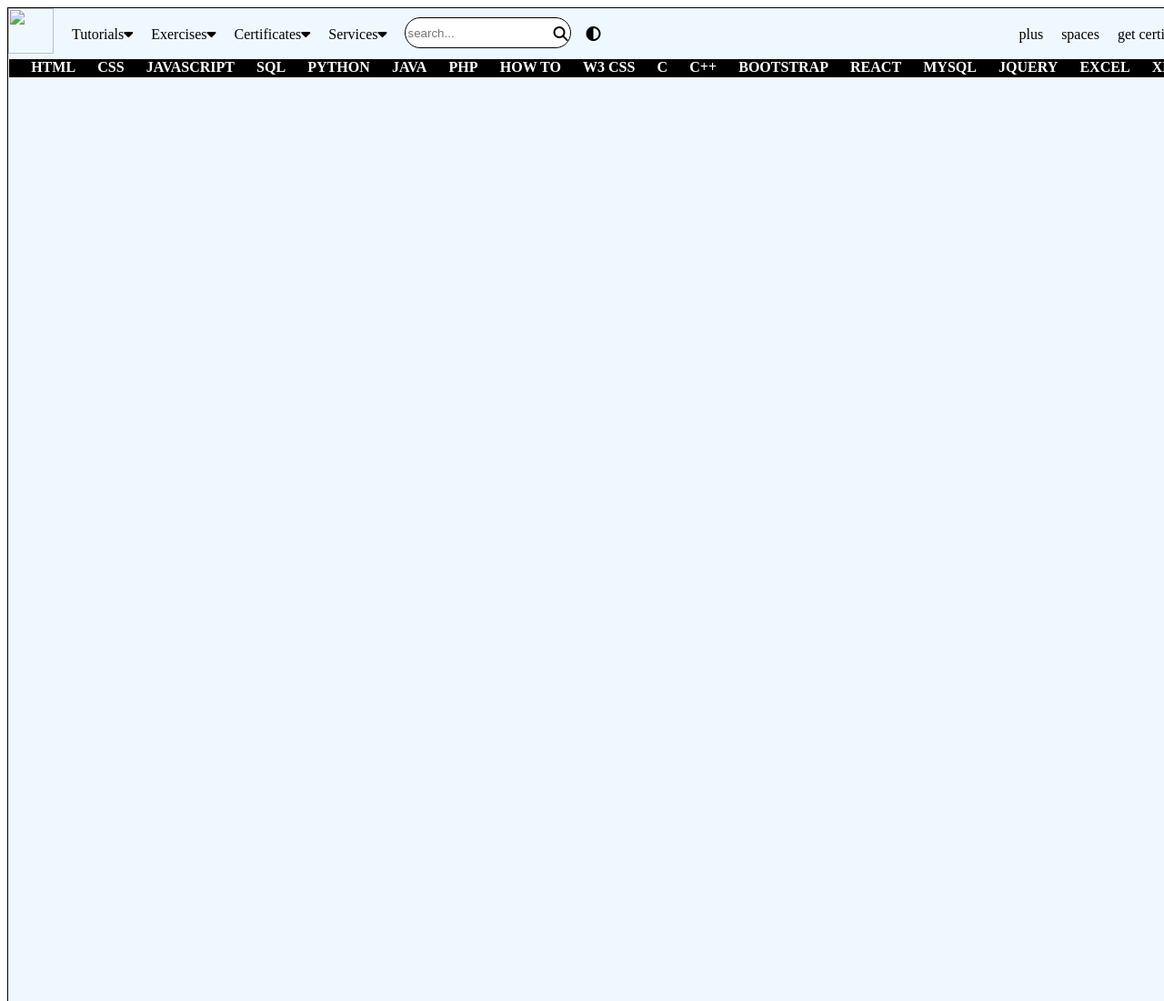
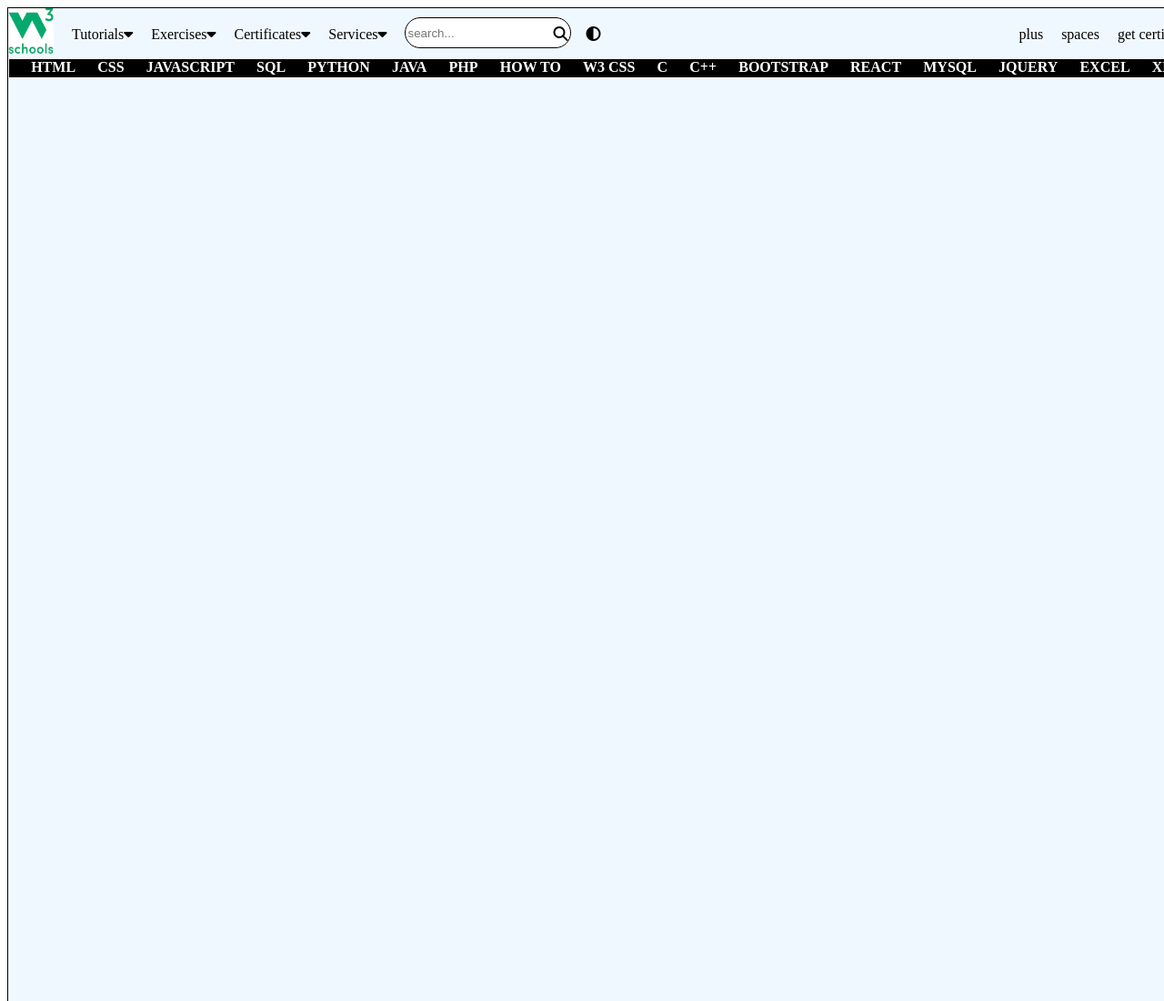
Before and after one commit to sandhya882/CSS-d8-result, a plain HTML site: page index.html in a window 1280 px wide. Shown: the top 1100 px of the page at 91% size. Drawn offline with Linux system fonts and the light colour scheme.

Commit message:
Update index.html

```diff
--- a/index.html
+++ b/index.html
@@ -94,7 +94,7 @@
     <div class="cont">
         <div>
         <section class="nav-left">
-            <img src="../imgandsongs/w3.jpg" width="50px" height="50px">
+            <img src="w3.jpg" width="50px" height="50px">
             <a class="element">Tutorials<i class="fa-solid fa-caret-down"></i></a>
             <a class="element">Exercises<i class="fa-solid fa-caret-down"></i></a>
             <a class="element">Certificates<i class="fa-solid fa-caret-down"></i></a>
```
